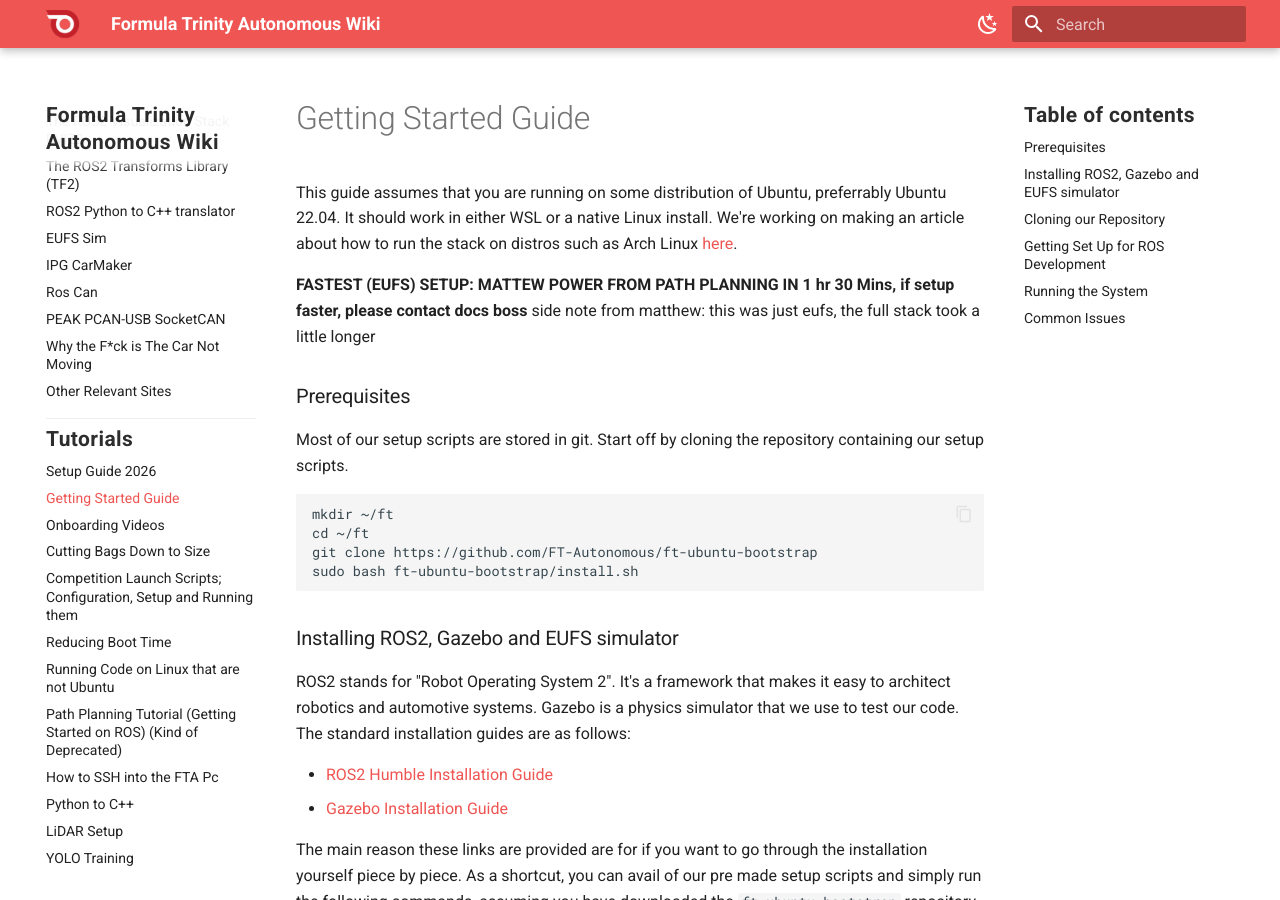
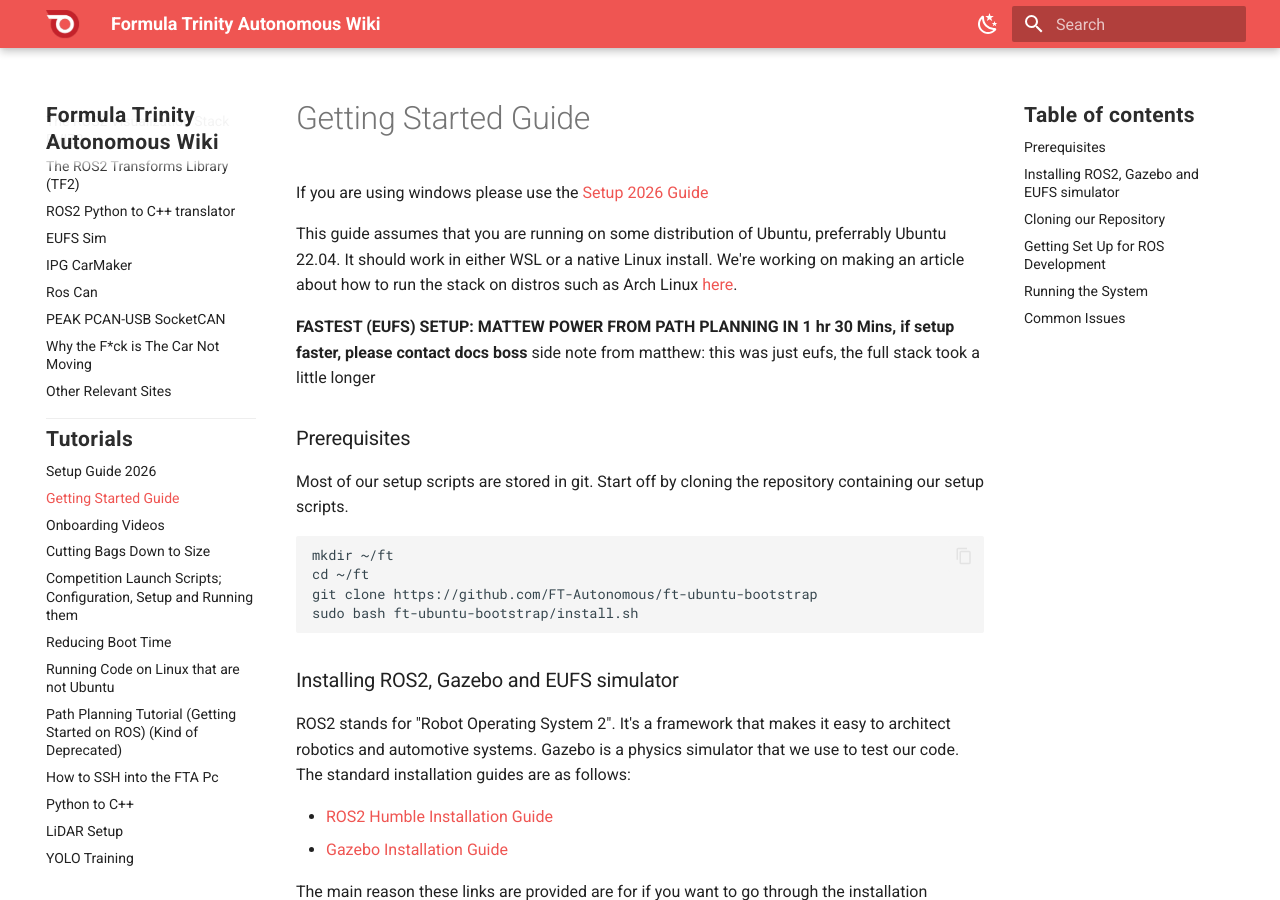
Before and after one commit to FT-Autonomous/ft_docs_2.0, an MkDocs documentation site: the page built from docs/tutorials/Getting_started.md, in a window 1280 px wide and 900 px high. Built offline with MkDocs 1.6.1 and Material for MkDocs 9.7.7, drawn with Linux system fonts in a browser that asks for light colours.

Commit message:
Update Getting_started.md
Added link to 2026 setup page

```diff
--- a/docs/tutorials/Getting_started.md
+++ b/docs/tutorials/Getting_started.md
@@ -1,4 +1,6 @@
 # Getting Started Guide
+
+If you are using windows please use the [Setup 2026 Guide](../tutorials/Setup_2026.md)
 
 This guide assumes that you are running on some distribution of Ubuntu, preferrably Ubuntu 22.04. It should work in either WSL or a native Linux install. We're working on making an article about how to run the stack on distros such as Arch Linux [here](../tutorials/run_code_not_ubuntu.md).
 
```
